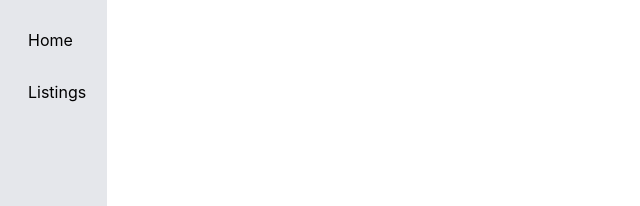
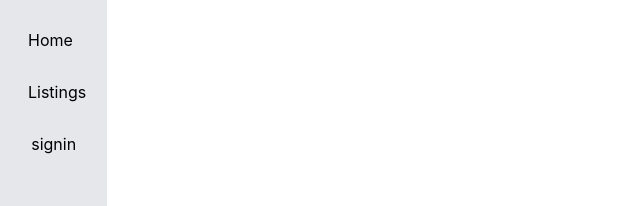
Before and after one commit to aaluzzi/CPPBroncoHacks2024-Frontend, a React (Create React App) app: page / in a window 1280 px wide. Shown: the top 206 px of the page, without its empty margins (0-640 px from the left). Built offline with nearby package versions, Linux system fonts and the light colour scheme.

Commit message:
add button for signin/out

```diff
--- a/src/Layout.js
+++ b/src/Layout.js
@@ -6,6 +6,7 @@ export default function Layout({ children }) {
   return (
     <div className='flex h-screen'>
       <Menu />
+
       <main className="flex w-full justify-center items-center">{children}</main>
     </div>
   );
--- a/src/Menu.js
+++ b/src/Menu.js
@@ -3,13 +3,16 @@ import { Link } from 'react-router-dom';
 
 function Menu() {
   return (
-    <nav className="p-4 bg-gray-200 hover:w-auto w-1.5 truncate transition ease-out duration-300">
-      <ul className="flex flex-col gap-7 p-3">
+    <nav className="p-4 bg-gray-200 hover:w-auto w-1.5 truncate transition-all ease-out duration-300">
+      <ul className="flex flex-col gap-7 p-3 h-full">
         <li>
           <Link to="/">Home</Link>
         </li>
         <li>
           <Link to="/listings">Listings</Link>
+        </li>
+        <li className='place-self-center'>
+          <Link to="/signin">signin</Link>
         </li>
       </ul>
     </nav>
```
